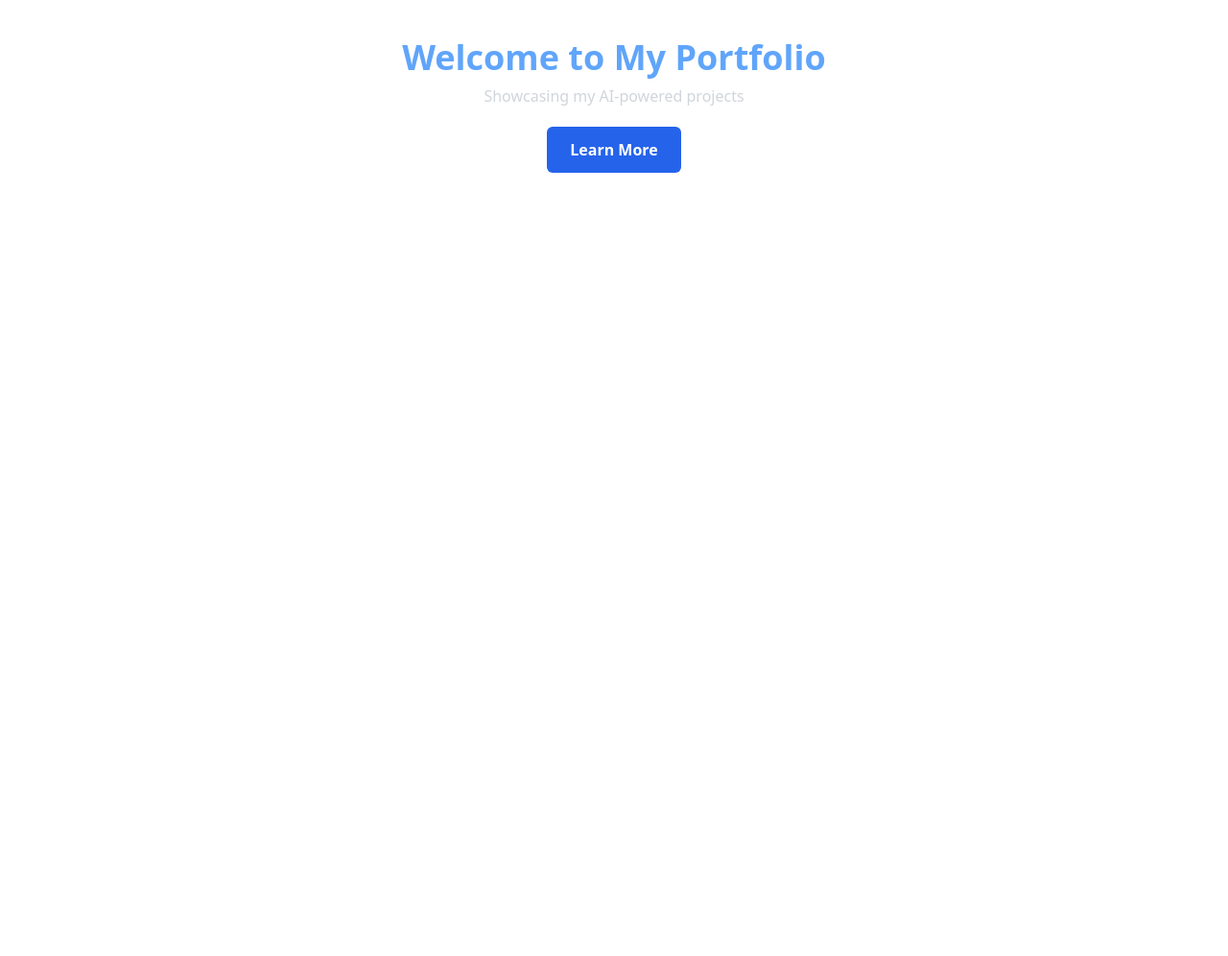
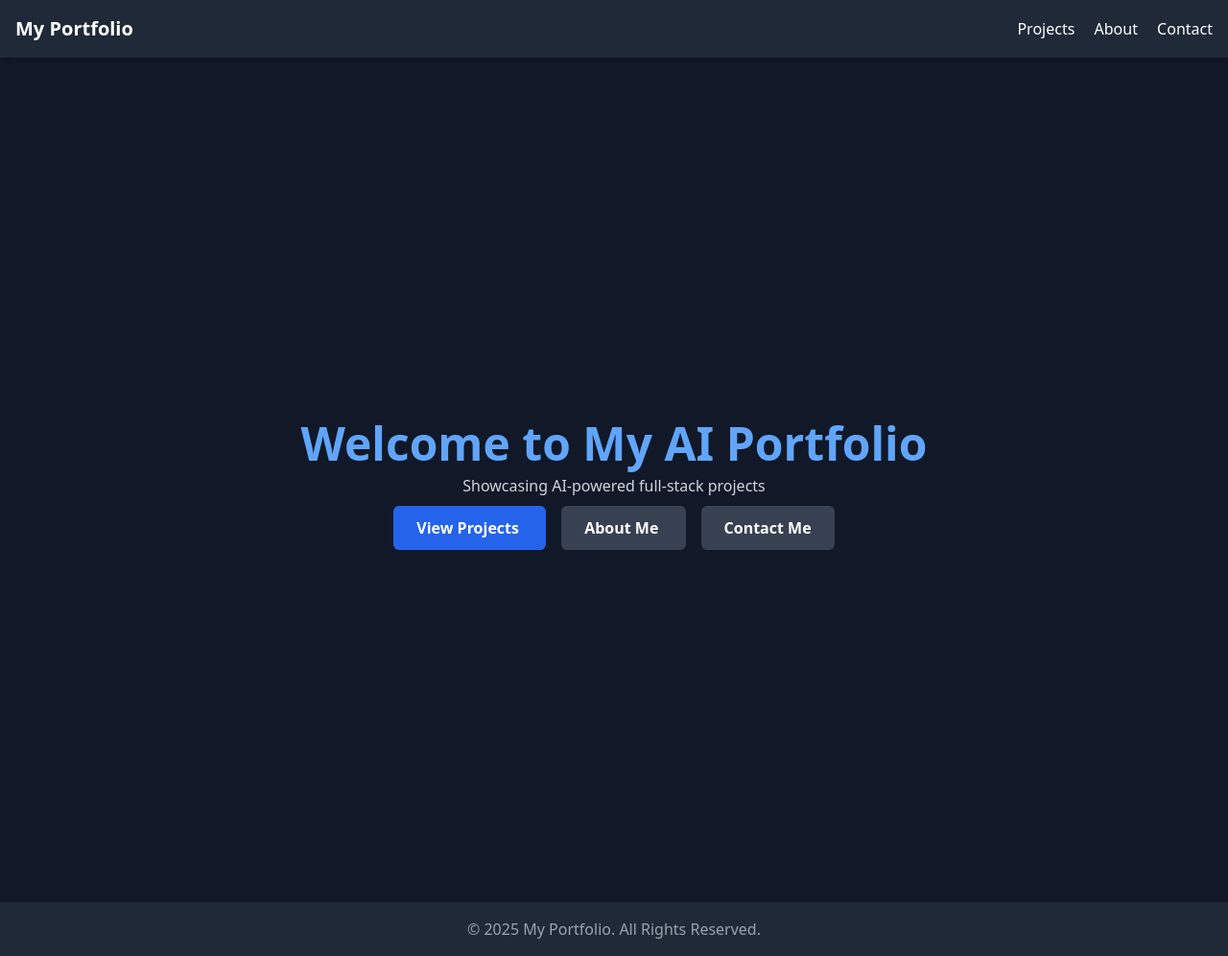
Before and after one commit to DedRozs/FullStackPortfolio, a Django app: page / in a window 1280 px wide. Shown: the whole page at 96% size. Before the commit the page ends 180 px from the top, so only its background shows below. Run offline with Django 4.2, Linux system fonts and the light colour scheme; style sheets or scripts are compiled from the project's sources; some libraries are stand-ins or nearby versions.

Commit message:
Added basic portfolio pages

```diff
--- a/portfolio/settings.py
+++ b/portfolio/settings.py
@@ -79,6 +79,7 @@ MIDDLEWARE = [
     "django.contrib.auth.middleware.AuthenticationMiddleware",
     "django.contrib.messages.middleware.MessageMiddleware",
     "django.middleware.clickjacking.XFrameOptionsMiddleware",
+    "django_browser_reload.middleware.BrowserReloadMiddleware",
 ]
 
 ROOT_URLCONF = "portfolio.urls"
--- a/portfolio/urls.py
+++ b/portfolio/urls.py
@@ -20,11 +20,11 @@ from django.urls import path, include
 
 urlpatterns = [
     path('admin/', admin.site.urls),
+    path("__reload__/", include("django_browser_reload.urls")),
     path('auth/', include('authentication.urls')),
     path('api/portfolio/', include('portfolio_app.urls')),
     path('api/blog/', include('blog.urls')),
     path('api/ai-services/', include('ai_services.urls')),
     path("api/search/", include("search.urls")),
-    path("__reload__/", include("django_browser_reload.urls")),
     path('', include('portfolio_app.urls')),
 ]
--- a/portfolio_app/urls.py
+++ b/portfolio_app/urls.py
@@ -7,5 +7,8 @@ router.register(r'projects', ProjectViewSet)
 
 urlpatterns = [
     path("", home_view, name="home"),
+    path("projects/", projects_view, name="projects"),
+    path("contact/", contact_view, name="contact"),
+    path("about/", about_view, name="about"),
     path('', include(router.urls)),
 ]
--- a/portfolio_app/views.py
+++ b/portfolio_app/views.py
@@ -9,6 +9,17 @@ class ProjectViewSet(viewsets.ModelViewSet):
     permission_classes = [IsAuthenticatedOrReadOnly]
 
 from django.shortcuts import render
+from .models import *  # Ensure Project model is imported if needed
 
 def home_view(request):
     return render(request, "portfolio_app/index.html")
+
+def projects_view(request):
+    projects = Project.objects.all()
+    return render(request, "portfolio_app/projects.html", {"projects": projects})
+
+def contact_view(request):
+    return render(request, "portfolio_app/contact.html")
+
+def about_view(request):
+    return render(request, "portfolio_app/about.html")
--- a/templates/portfolio_app/index.html
+++ b/templates/portfolio_app/index.html
@@ -1,11 +1,52 @@
 {% extends 'base.html' %}
 
 {% block content %}
-<div class="container mx-auto p-10 text-center">
-    <h1 class="text-4xl font-bold text-blue-400">Welcome to My Portfolio</h1>
-    <p class="text-gray-300 mt-2">Showcasing my AI-powered projects</p>
-    <button id="animatedButton" class="mt-5 px-6 py-3 bg-blue-600 text-white font-semibold rounded-md hover:bg-blue-500">
-        Learn More
-    </button>
+<!-- Hero Section -->
+<div class="flex flex-col items-center justify-center h-screen bg-gray-900 text-white">
+    <h1 id="hero-title" class="text-5xl font-bold text-blue-400 opacity-0">
+        Welcome to My AI Portfolio
+    </h1>
+    <p id="hero-subtitle" class="text-gray-300 mt-2 opacity-0">
+        Showcasing AI-powered full-stack projects
+    </p>
+    <div class="mt-5">
+        <a href="{% url 'projects' %}" class="px-6 py-3 bg-blue-600 text-white font-semibold rounded-md hover:bg-blue-500 transition duration-300">
+            View Projects
+        </a>
+        <a href="{% url 'about' %}" class="ml-4 px-6 py-3 bg-gray-700 text-white font-semibold rounded-md hover:bg-gray-600 transition duration-300">
+            About Me
+        </a>
+        <a href="{% url 'contact' %}" class="ml-4 px-6 py-3 bg-gray-700 text-white font-semibold rounded-md hover:bg-gray-600 transition duration-300">
+            Contact Me
+        </a>
+    </div>
 </div>
+
+<script>
+    anime({
+        targets: '#hero-title',
+        translateY: [-50, 0],
+        opacity: [0, 1],
+        duration: 1000,
+        easing: 'easeOutExpo'
+    });
+
+    anime({
+        targets: '#hero-subtitle',
+        translateY: [-30, 0],
+        opacity: [0, 1],
+        duration: 1200,
+        easing: 'easeOutExpo',
+        delay: 200
+    });
+
+    anime({
+        targets: 'a',
+        translateY: [20, 0],
+        opacity: [0, 1],
+        duration: 1500,
+        easing: 'easeOutExpo',
+        delay: anime.stagger(200)
+    });
+</script>
 {% endblock %}
--- a/theme/templates/base.html
+++ b/theme/templates/base.html
@@ -1,17 +1,62 @@
-{% load static tailwind_tags %}
 <!DOCTYPE html>
 <html lang="en">
 <head>
     <meta charset="UTF-8">
     <meta name="viewport" content="width=device-width, initial-scale=1.0">
     <title>{% block title %}My Portfolio{% endblock %}</title>
-    <link rel="stylesheet" href="{% static 'css/styles.css' %}">
-		{% tailwind_css %}
-		<script src="https://cdnjs.cloudflare.com/ajax/libs/animejs/3.2.2/anime.min.js"></script>
+
+    <!-- Load Tailwind CSS -->
+    {% load static tailwind_tags %}
+    {% tailwind_css %}
+
+    <!-- anime.js -->
+    <script src="https://cdnjs.cloudflare.com/ajax/libs/animejs/3.2.2/anime.min.js"></script>
 </head>
-<body>
-    {% block content %}
-    <!-- Content from child templates will be inserted here -->
-    {% endblock %}
+<body class="bg-gray-900 text-white">
+
+    <!-- Navigation -->
+	<nav class="bg-gray-800 p-4 text-white shadow-md">
+		<div class="container mx-auto flex justify-between items-center">
+			<a href="{% url 'home' %}" class="text-xl font-bold">My Portfolio</a>
+			<div>
+				<a href="{% url 'projects' %}" class="mr-4 hover:underline">Projects</a>
+				<a href="{% url 'about' %}" class="mr-4 hover:underline">About</a>
+				<a href="{% url 'contact' %}" class="hover:underline">Contact</a>
+			</div>
+		</div>
+	</nav>
+
+    <!-- Page Content -->
+    <main class="container mx-auto p-10">
+        {% block content %}{% endblock %}
+    </main>
+
+    <!-- Footer -->
+    <footer class="text-center py-4 bg-gray-800 text-gray-400">
+        © 2025 My Portfolio. All Rights Reserved.
+    </footer>
+
+    <!-- JavaScript Animations -->
+    <script>
+        document.addEventListener('DOMContentLoaded', () => {
+            anime({
+                targets: 'body',
+                opacity: [0, 1],
+                duration: 800,
+                easing: 'easeInOutQuad'
+            });
+
+            document.querySelectorAll('a').forEach(anchor => {
+                anchor.addEventListener('click', (event) => {
+                    anime({
+                        targets: 'body',
+                        opacity: [1, 0],
+                        duration: 500,
+                        easing: 'easeInOutQuad'
+                    });
+                });
+            });
+        });
+    </script>
 </body>
 </html>
```
Also changed, not shown: templates/portfolio_app/about.html (added, +25 -0 lines), templates/portfolio_app/contact.html (added, +38 -0 lines), templates/portfolio_app/projects.html (added, +32 -0 lines).
